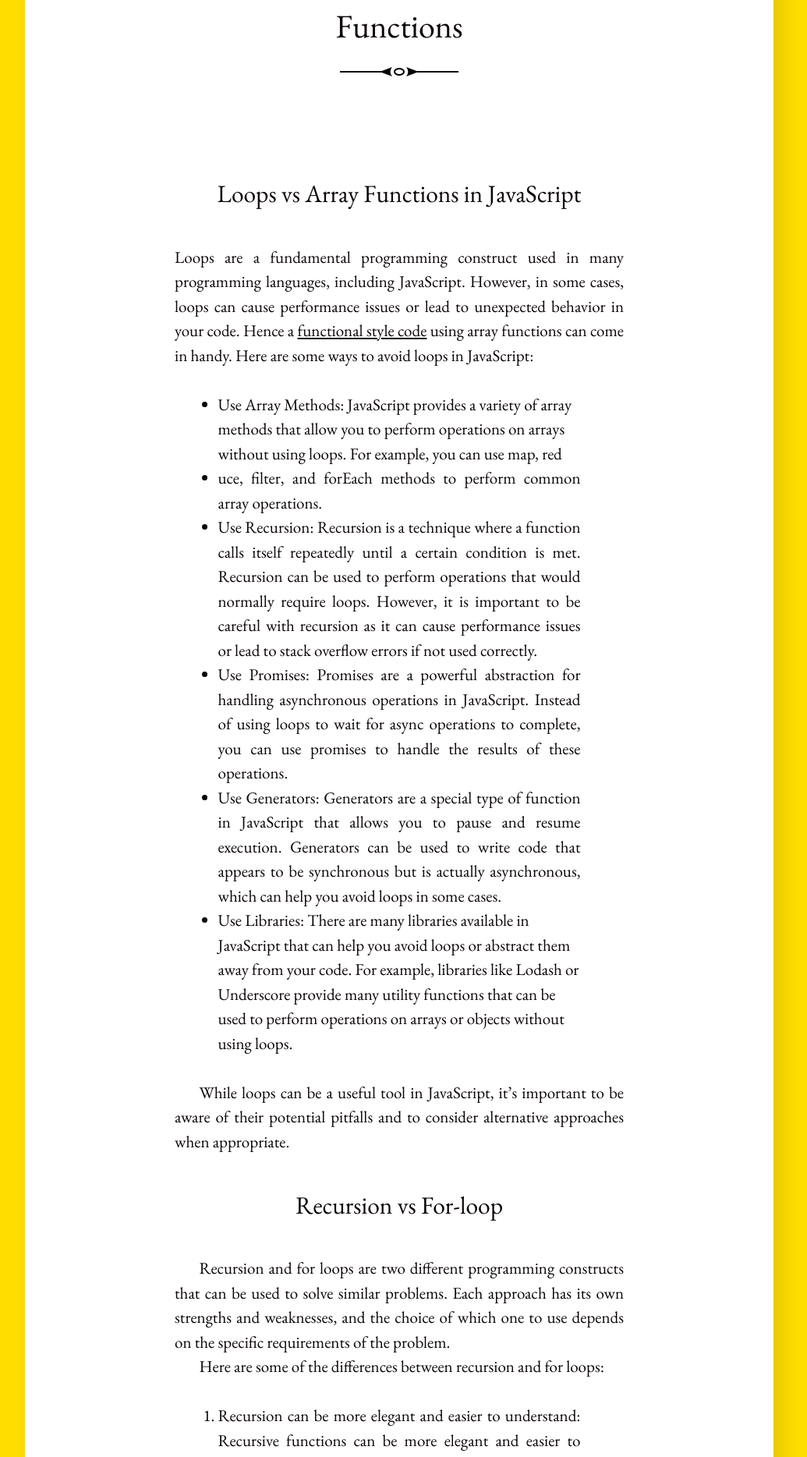
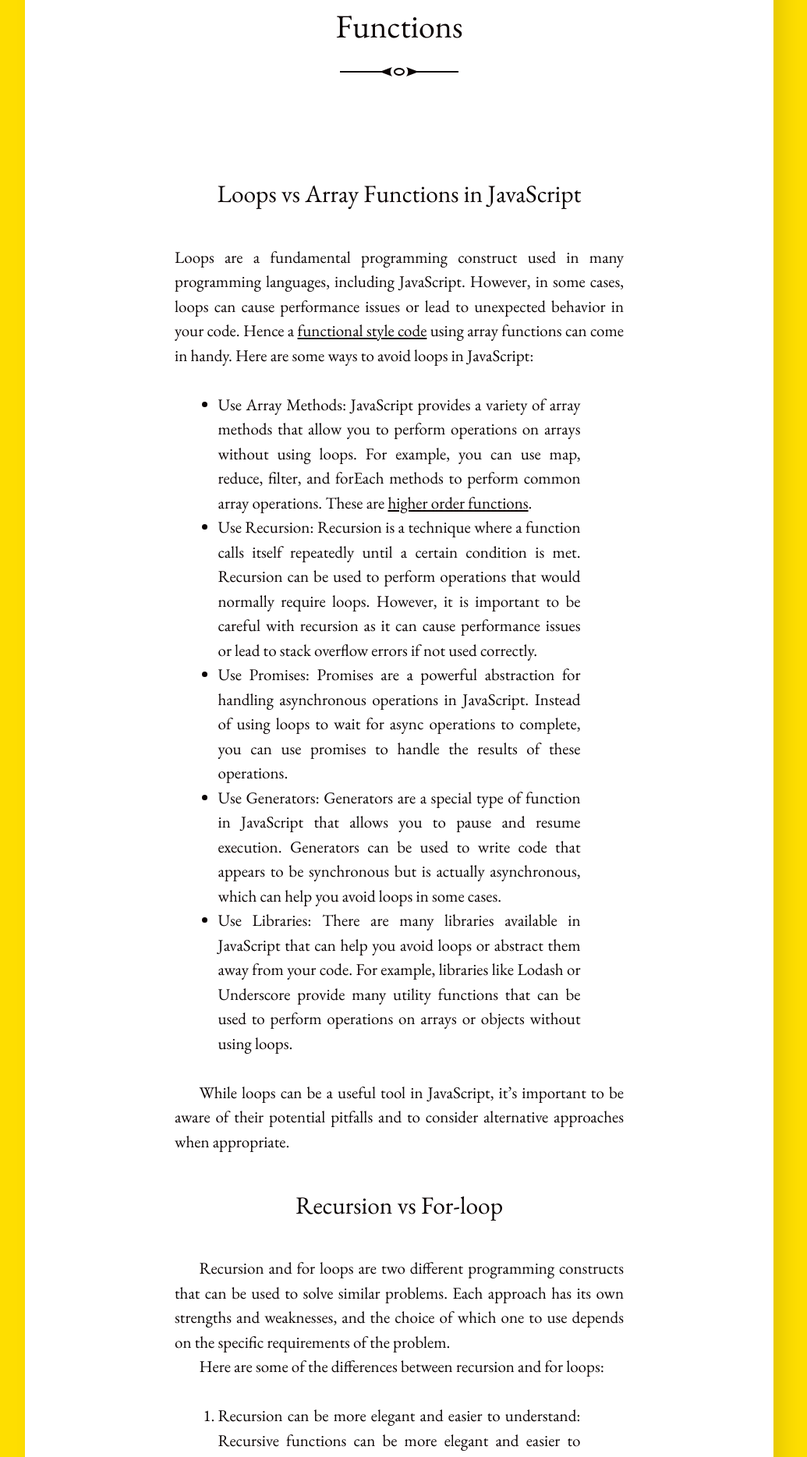
Before and after one commit to gopi-suvanam/gopi-suvanam.github.io, a Jekyll site: the page built from _posts/2023-05-23-Array-Function-in-JavaScript.md, in a window 1280 px wide. Shown: the part 364-2232 px from the top of the page at 78% size, without its empty margins (128-1163 px from the left). Built offline with Jekyll 4.4.1, drawn with Linux system fonts in a browser that asks for light colours.

Commit message:
Update 2023-05-23-Array-Function-in-JavaScript.md

```diff
--- a/_posts/2023-05-23-Array-Function-in-JavaScript.md
+++ b/_posts/2023-05-23-Array-Function-in-JavaScript.md
@@ -7,8 +7,7 @@ description: Some techniques to avoid writing for/while loops in JavaScript for
 ### Loops vs Array Functions in JavaScript
 Loops are a fundamental programming construct used in many programming languages, including JavaScript. However, in some cases, loops can cause performance issues or lead to unexpected behavior in your code. Hence a [functional style code](/2023/03/13/JavaScript-for-Functional-Programming.html) using array functions can come in handy. Here are some ways to avoid loops in JavaScript:
 
-- Use Array Methods: JavaScript provides a variety of array methods that allow you to perform operations on arrays without using loops. For example, you can use map, red
-- uce, filter, and forEach methods to perform common array operations.
+- Use Array Methods: JavaScript provides a variety of array methods that allow you to perform operations on arrays without using loops. For example, you can use map, reduce, filter, and forEach methods to perform common array operations. These are [higher order functions](/2023/05/26/Higher-Order-Functions-in-Functional-Programming-using-JavaScript.html).
 
 - Use Recursion: Recursion is a technique where a function calls itself repeatedly until a certain condition is met. Recursion can be used to perform operations that would normally require loops. However, it is important to be careful with recursion as it can cause performance issues or lead to stack overflow errors if not used correctly.
 
```
